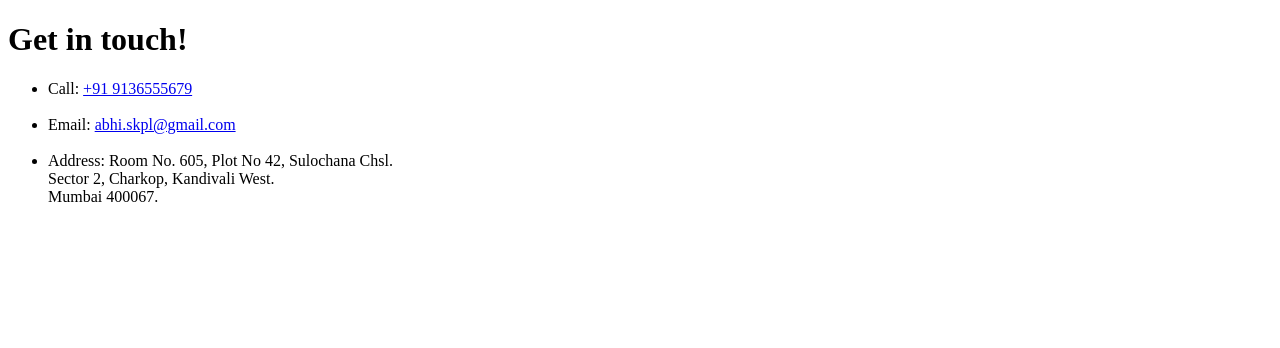
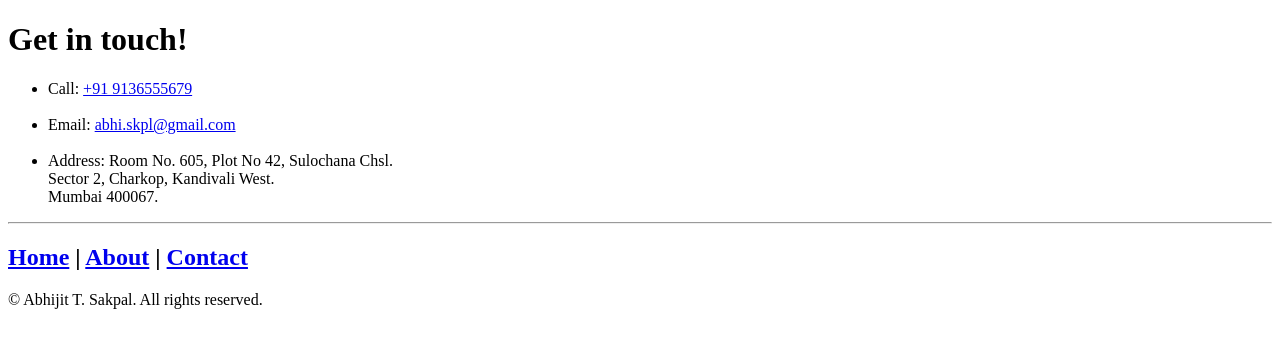
Before and after one commit to abhiskpl/Portfolio, a plain HTML site: page public/Contact.html in a window 1280 px wide. Drawn offline with Linux system fonts and the light colour scheme.

Commit message:
Contact.html

```diff
--- a/public/Contact.html
+++ b/public/Contact.html
@@ -14,5 +14,10 @@
             <li>Address: Room No. 605, Plot No 42, Sulochana Chsl.<br> Sector 2, Charkop, Kandivali West. <br>Mumbai 400067.</li>
         </ul>
     </p>
+    <hr>
+    <footer>
+        <h2><a href="./public/About.html">Home</a> | <a href="./public/Contact.html">About</a> | <a href="./index.html">Contact</a></h2>
+        <p>© Abhijit T. Sakpal. All rights reserved.</p>
+      </footer>
 </body>
 </html>
```
